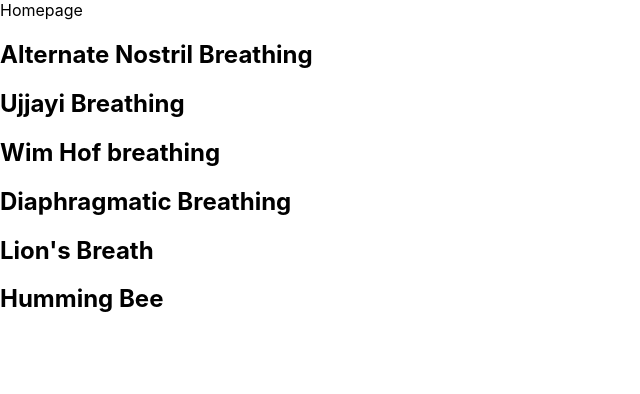
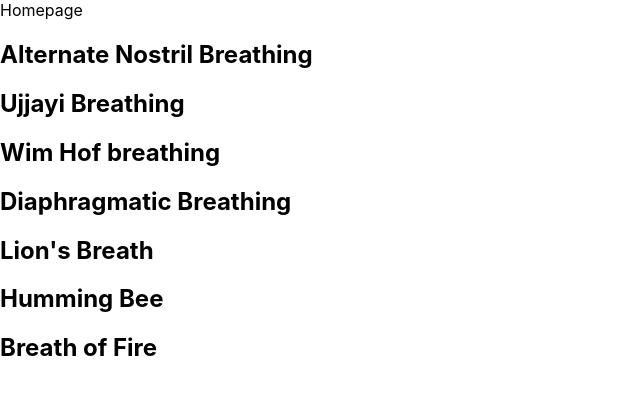
Before and after one commit to vmar13/unwind-frontend, a React (Create React App) app: page / in a window 1280 px wide. Shown: the top 394 px of the page, without its empty margins (0-640 px from the left). Built offline with nearby package versions, Linux system fonts and the light colour scheme.

Commit message:
created breath of fire component

```diff
--- a/src/App.js
+++ b/src/App.js
@@ -6,6 +6,7 @@ import WimHof from './WimHof';
 import Diaphragmatic from './Diaphragmatic'
 import LionsBreath from './LionsBreath'
 import HummingBee from './HummingBee';
+import BreathOfFire from './BreathOfFire';
 
 class App extends React.Component {
 
@@ -22,6 +23,7 @@ render () {
     <Diaphragmatic />
     <LionsBreath />
     <HummingBee />
+    <BreathOfFire />
     </>
   )
 }
--- /dev/null
+++ b/src/BreathOfFire.js
@@ -0,0 +1,11 @@
+import React from 'react'
+
+class BreathOfFire extends React.Component {
+    render () {
+        return (
+            <h2>Breath of Fire</h2>
+        )
+    }
+}
+
+export default BreathOfFire
```
